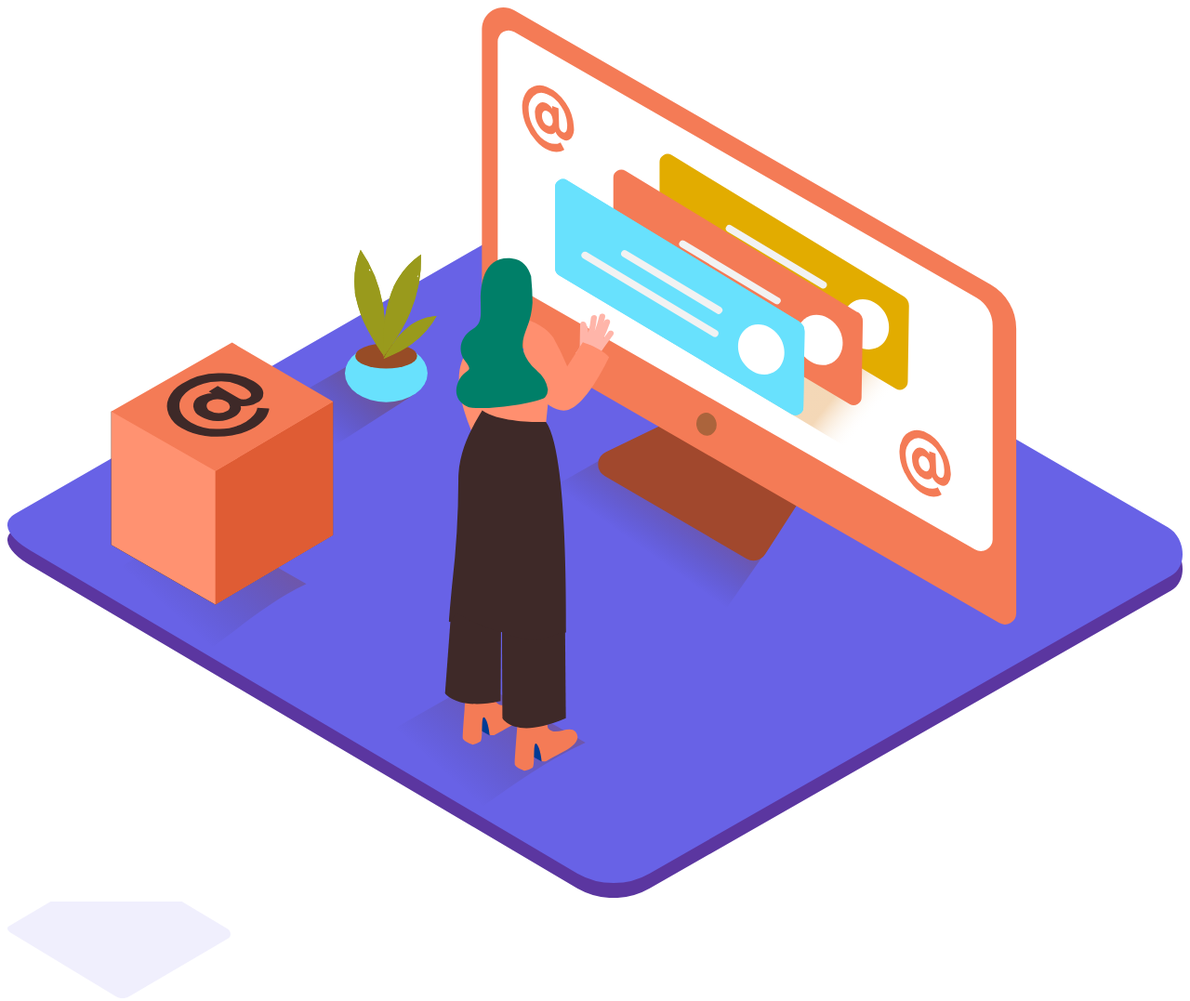
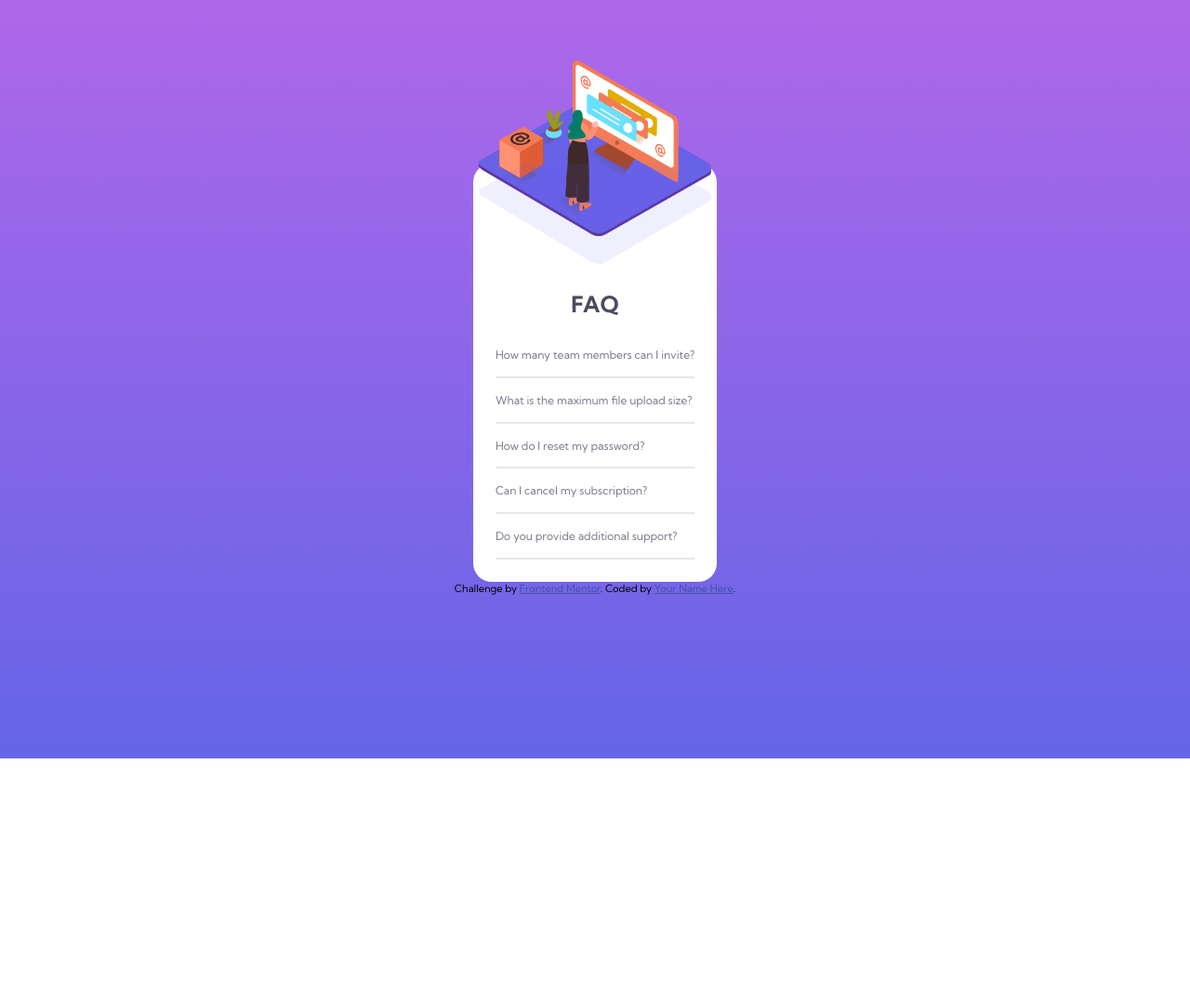
Before and after one commit to ewhite1999/FAQ-accordion-card-hub, a plain HTML site: page index.html in a window 1280 px wide. Shown: the top 1077 px of the page at 93% size. After the commit the page ends 816 px from the top, so only its background shows below. Drawn offline with Linux system fonts and the light colour scheme.

Commit message:
standard styling, no drop down or desktop, no active states

```diff
--- a/index.html
+++ b/index.html
@@ -11,7 +11,7 @@
       sizes="32x32"
       href="./images/favicon-32x32.png"
     />
-
+    <link rel="stylesheet" href="./style.css" />
     <title>Frontend Mentor | FAQ Accordion Card</title>
 
     <!-- Feel free to remove these styles or customise in your own stylesheet 👍 -->
@@ -29,14 +29,18 @@
     <div class="container">
       <div class="card">
         <div class="img_cont">
-          <img src="./images/illustration-woman-online-mobile.svg" alt="" />
-          <img src="./images/bg-pattern-mobile.svg" alt="" />
+          <img
+            class="img_main"
+            src="./images/illustration-woman-online-mobile.svg"
+            alt=""
+          />
+          <img class="img_shadow" src="./images/bg-pattern-mobile.svg" alt="" />
         </div>
         <div class="content">
-          <h1>FAQ</h1>
+          <h1 class="dark title">FAQ</h1>
           <div class="drop_down_container">
             <h2 class="drop_down_title">How many team members can I invite?</h2>
-            <p class="drop_down_content">
+            <p class="drop_down_content hidden">
               You can invite up to 2 additional users on the Free plan. There is
               no limit on team members for the Premium plan.
             </p>
@@ -45,28 +49,28 @@
             <h2 class="drop_down_title">
               What is the maximum file upload size?
             </h2>
-            <p class="drop_down_content">
+            <p class="drop_down_content hidden">
               No more than 2GB. All files in your account must fit your allotted
               storage space.
             </p>
           </div>
           <div class="drop_down_container">
             <h2 class="drop_down_title">How do I reset my password?</h2>
-            <p class="drop_down_content">
+            <p class="drop_down_content hidden">
               Click “Forgot password” from the login page or “Change password”
               from your profile page. A reset link will be emailed to you.
             </p>
           </div>
           <div class="drop_down_container">
             <h2 class="drop_down_title">Can I cancel my subscription?</h2>
-            <p class="drop_down_content">
+            <p class="drop_down_content hidden">
               Yes! Send us a message and we’ll process your request no questions
               asked.
             </p>
           </div>
           <div class="drop_down_container">
             <h2 class="drop_down_title">Do you provide additional support?</h2>
-            <p class="drop_down_content">
+            <p class="drop_down_content hidden">
               Chat and email support is available 24/7. Phone lines are open
               during normal business hours.
             </p>
--- /dev/null
+++ b/style.css
@@ -0,0 +1,84 @@
+@import url("https://fonts.googleapis.com/css2?family=Kumbh+Sans:wght@400;700&display=swap");
+*,
+*::after,
+*::before {
+  box-sizing: border-box;
+}
+:root {
+  margin: 0;
+  padding: 0;
+  font-family: "Kumbh Sans", sans-serif;
+  /* ## Colors */
+  /* ### Primary */
+  /* #### Text */
+  --very_dark_desaturated_blue: hsl(238, 29%, 16%);
+  --soft_red: hsl(14, 88%, 65%);
+  /* #### Gradient */
+  /* Background gradient: */
+  --soft_violet: hsl(273, 75%, 66%);
+  --soft_blue: hsl(240, 73%, 65%);
+  /* ### Neutral */
+  /* #### Text */
+  --very_dark_grayish_blue: hsl(237, 12%, 33%);
+  --dark_grayish_blue: hsl(240, 6%, 50%);
+  /* #### Dividers */
+  --light_grayish_blue: hsl(240, 5%, 91%);
+  background-image: linear-gradient(var(--soft_violet), var(--soft_blue));
+}
+.container {
+  min-height: 100vh;
+  display: flex;
+  flex-direction: column;
+  align-items: center;
+  justify-content: center;
+  padding: 1em;
+  max-width: 400px;
+  min-width: 250px;
+  margin: 0 auto;
+}
+.card {
+  background-color: white;
+  border-radius: 20px;
+  padding: 1.5em;
+}
+.hidden {
+  display: none;
+}
+.title {
+  text-align: center;
+}
+.content {
+  color: var(--dark_grayish_blue);
+  font-size: 0.75rem;
+  font-weight: 400;
+}
+
+.drop_down_container {
+  border-bottom: 2px solid var(--light_grayish_blue);
+  padding: 0.5em 0;
+}
+.drop_down_title {
+  font-size: 0.75rem;
+  font-weight: normal;
+}
+.dark {
+  color: var(--very_dark_grayish_blue);
+  font-weight: 700;
+}
+.img_cont {
+  position: relative;
+  bottom: 135px;
+  display: flex;
+  justify-content: center;
+  margin-bottom: 7em;
+}
+.drop_down_content {
+  padding-right: 3em;
+}
+.img_cont img {
+  position: absolute;
+  width: 250px;
+}
+.img_shadow {
+  top: 111px;
+}
```
